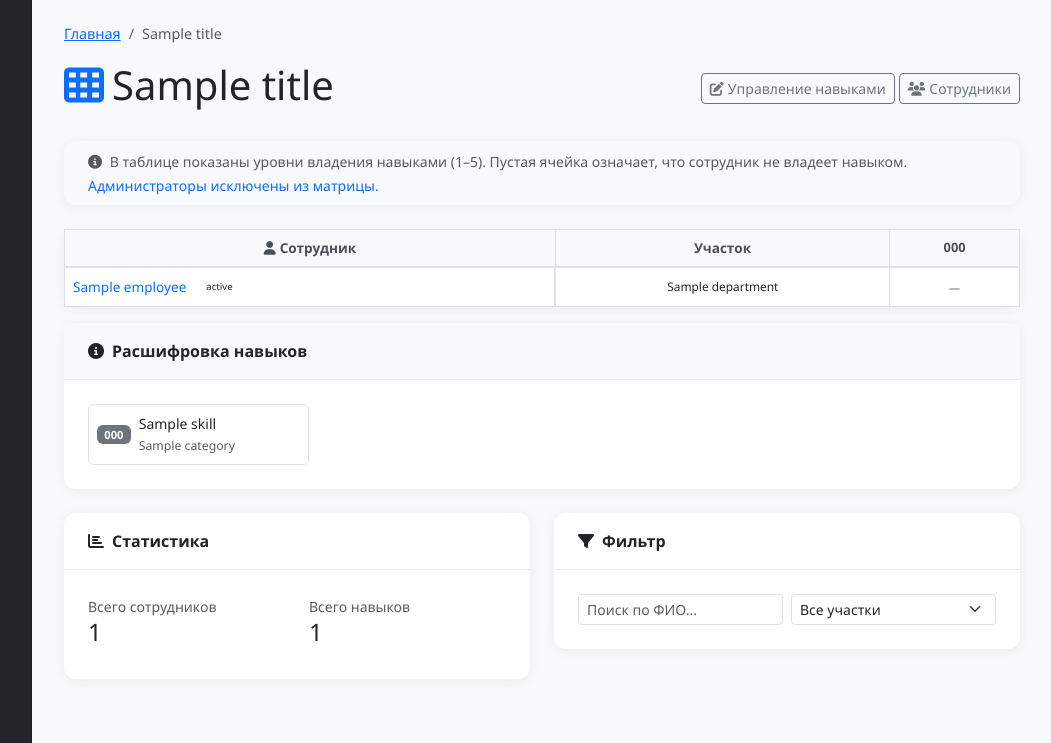
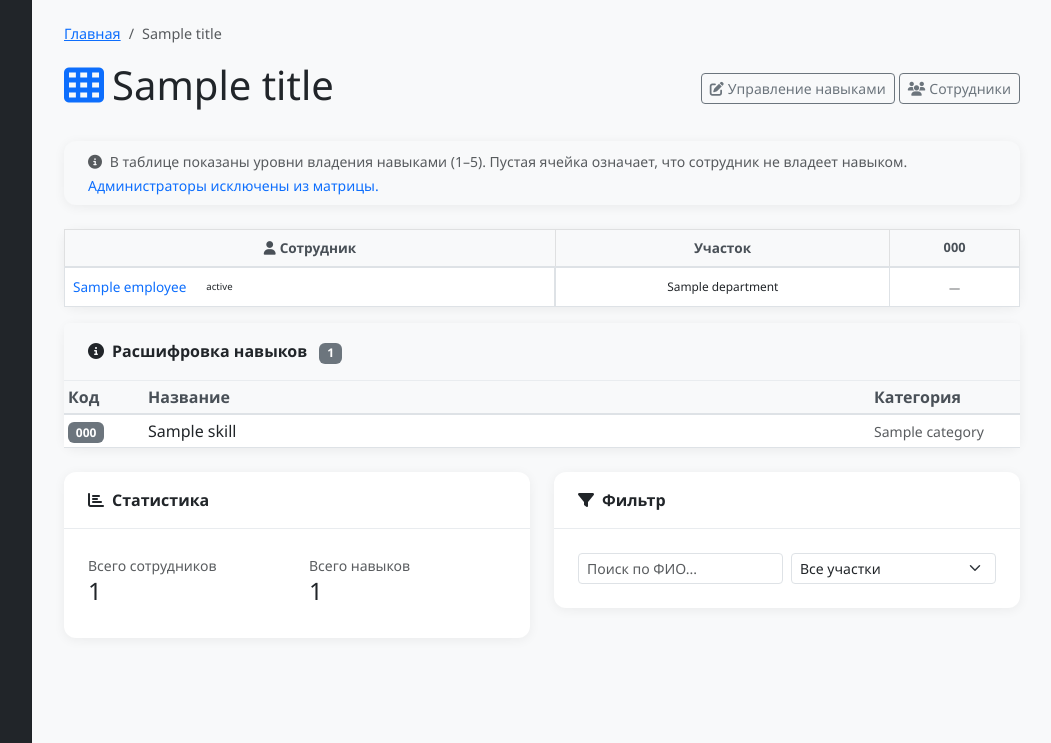
Before and after one commit to 7Chavok7/PROD_Platform, a Django app: template templates/employees/skill_matrix.html in a window 1280 px wide. Shown: the part 57-800 px from the top of the page, without its empty margins (228-1279 px from the left). Run offline with Django 3.2, Linux system fonts and the light colour scheme; the template is opened without the code that fills it: most values are stand-ins (such as "Sample title", 1, 10 or a date in 2020).

Commit message:
style: расшифровка навыков в виде таблицы
- Заменены карточки на компактную таблицу
- Добавлен счетчик навыков в заголовке
- Улучшена читаемость
- Единый стиль с основной таблицей

```diff
--- a/templates/employees/skill_matrix.html
+++ b/templates/employees/skill_matrix.html
@@ -109,30 +109,42 @@
 </div>
 
 <!-- ============================================================ -->
-<!-- РАСШИФРОВКА НАВЫКОВ                                           -->
+<!-- РАСШИФРОВКА НАВЫКОВ - ТАБЛИЦА                                -->
 <!-- ============================================================ -->
 {% if skills %}
 <div class="card mt-3">
     <div class="card-header bg-light">
         <i class="fas fa-info-circle me-2"></i>Расшифровка навыков
+        <span class="badge bg-secondary ms-2">{{ skills|length }}</span>
     </div>
-    <div class="card-body">
-        <div class="row g-2">
-            {% for skill in skills %}
-            <div class="col-lg-3 col-md-4 col-sm-6">
-                <div class="d-flex align-items-center p-2 border rounded bg-white">
-                    <span class="badge bg-secondary me-2" style="min-width: 30px; font-size: 0.7rem;">
-                        {{ skill.code }}
-                    </span>
-                    <span class="small">
-                        {{ skill.name }}
-                        {% if skill.category %}
-                            <br><small class="text-muted">{{ skill.category }}</small>
-                        {% endif %}
-                    </span>
-                </div>
-            </div>
-            {% endfor %}
+    <div class="card-body p-0">
+        <div class="table-responsive">
+            <table class="table table-sm table-hover mb-0">
+                <thead class="table-light">
+                    <tr>
+                        <th style="width: 80px;">Код</th>
+                        <th>Название</th>
+                        <th style="width: 150px;">Категория</th>
+                    </tr>
+                </thead>
+                <tbody>
+                    {% for skill in skills %}
+                    <tr>
+                        <td>
+                            <span class="badge bg-secondary">{{ skill.code }}</span>
+                        </td>
+                        <td>{{ skill.name }}</td>
+                        <td>
+                            {% if skill.category %}
+                                <span class="text-muted small">{{ skill.category }}</span>
+                            {% else %}
+                                <span class="text-muted">—</span>
+                            {% endif %}
+                        </td>
+                    </tr>
+                    {% endfor %}
+                </tbody>
+            </table>
         </div>
     </div>
 </div>
```
